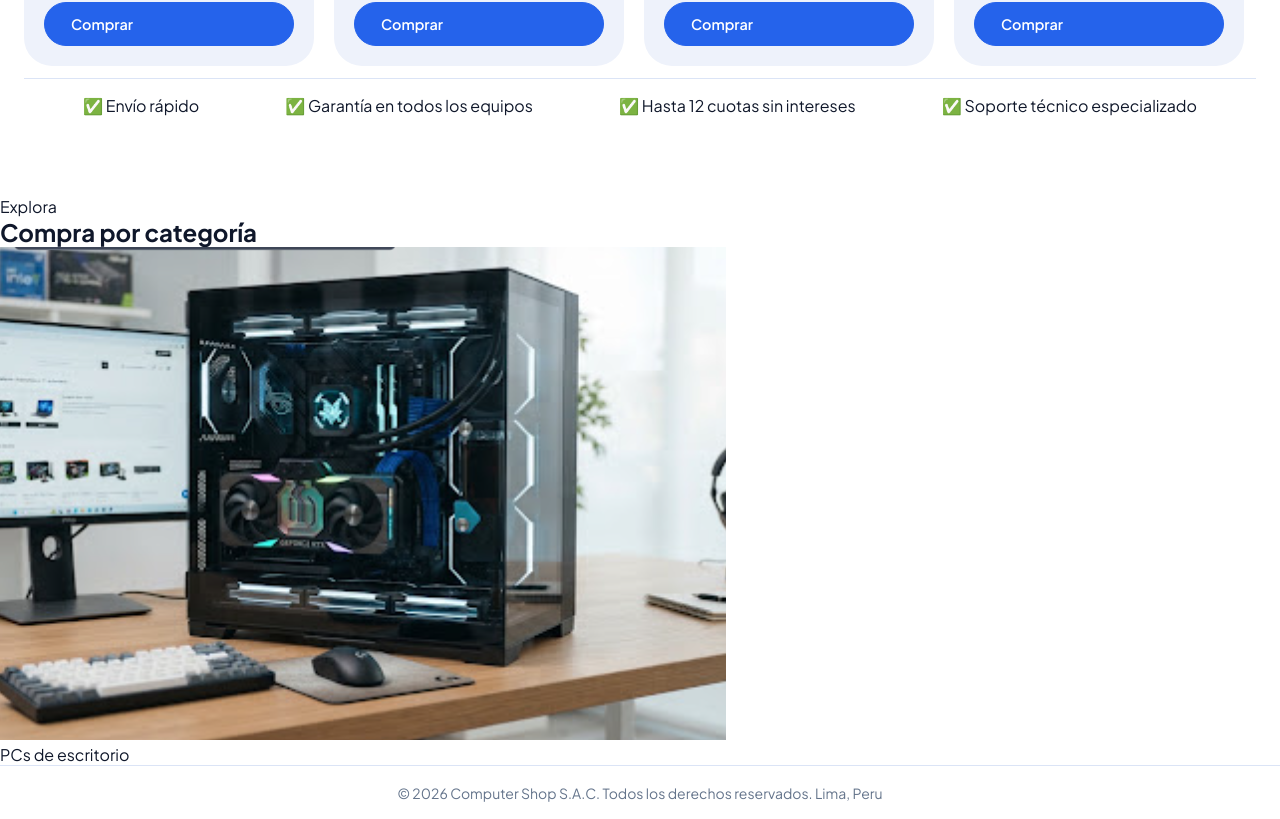
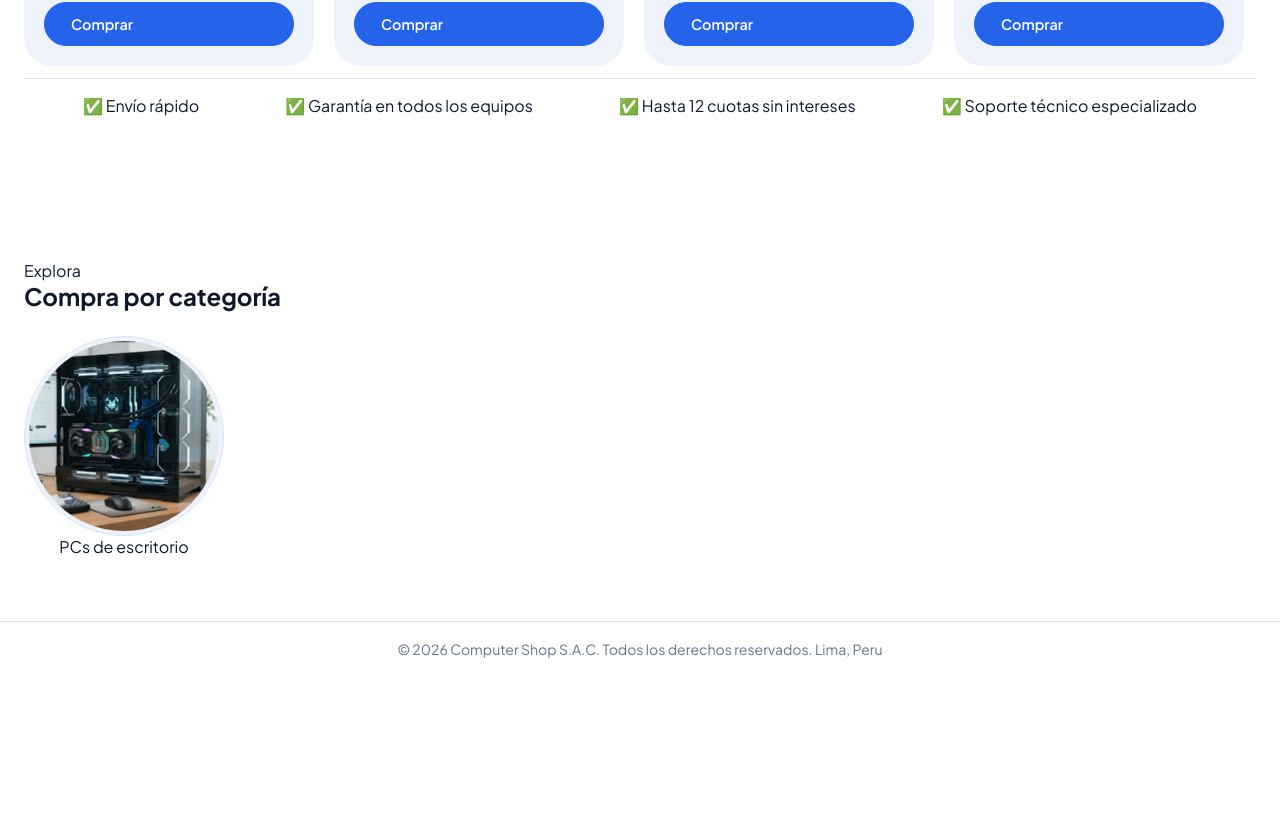
Before and after one commit to Lovikito/computer-shop, a React (Vite) app: page / in a window 1280 px wide. Shown: the part 1193-2012 px from the top of the page. After the commit the page ends 1868 px from the top, so only its background shows below. Built offline with nearby package versions, Linux system fonts and the light colour scheme.

Commit message:
style: Implementacion de componente de estilo CategoriesSection.module.css

```diff
--- a/src/components/CategoriesSection.module.css
+++ b/src/components/CategoriesSection.module.css
@@ -0,0 +1,37 @@
+.section {
+    display: flex;
+    flex-direction: column;
+    align-items: start;
+    gap: 25px;
+    max-width: 1280px;
+    margin: 0px auto;
+    padding: 64px 24px;
+}
+
+.categoryCard{
+    display: flex;
+    flex-direction: column;
+    align-items: center;
+}
+
+.visual {
+    display: flex;
+    align-items: center;
+    justify-content: center;
+
+    width: 200px;
+    aspect-ratio: 1;
+    padding: 4px;
+
+    border-radius: 50%;
+    border: 1px solid var(--border-subtle);
+    background-color: var(--bg-card);
+
+    & > img {
+        display: block;
+        width: 100%;
+        height: 100%;
+        border-radius: 50%;
+        object-fit: cover;
+    }
+}
```
